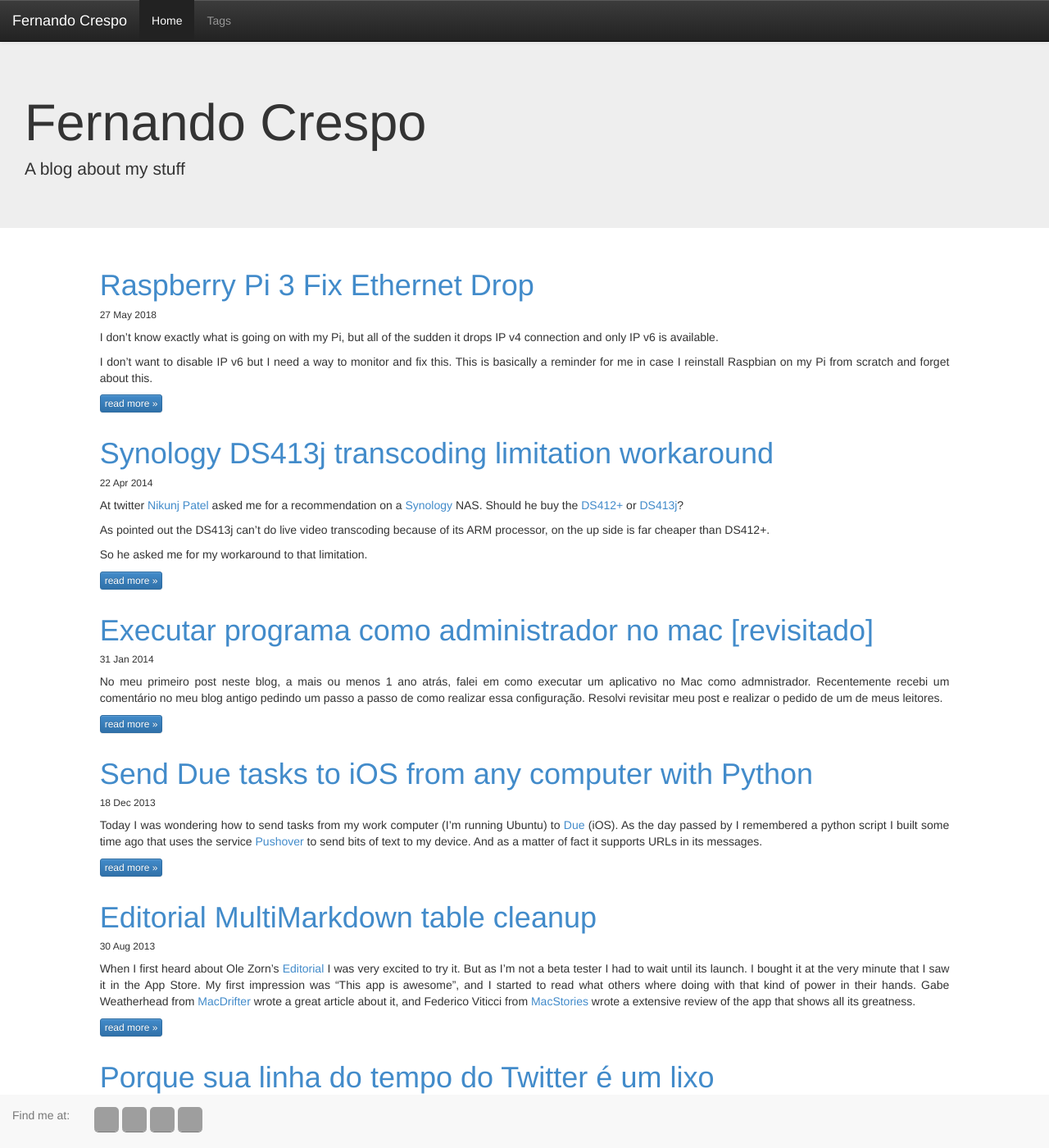
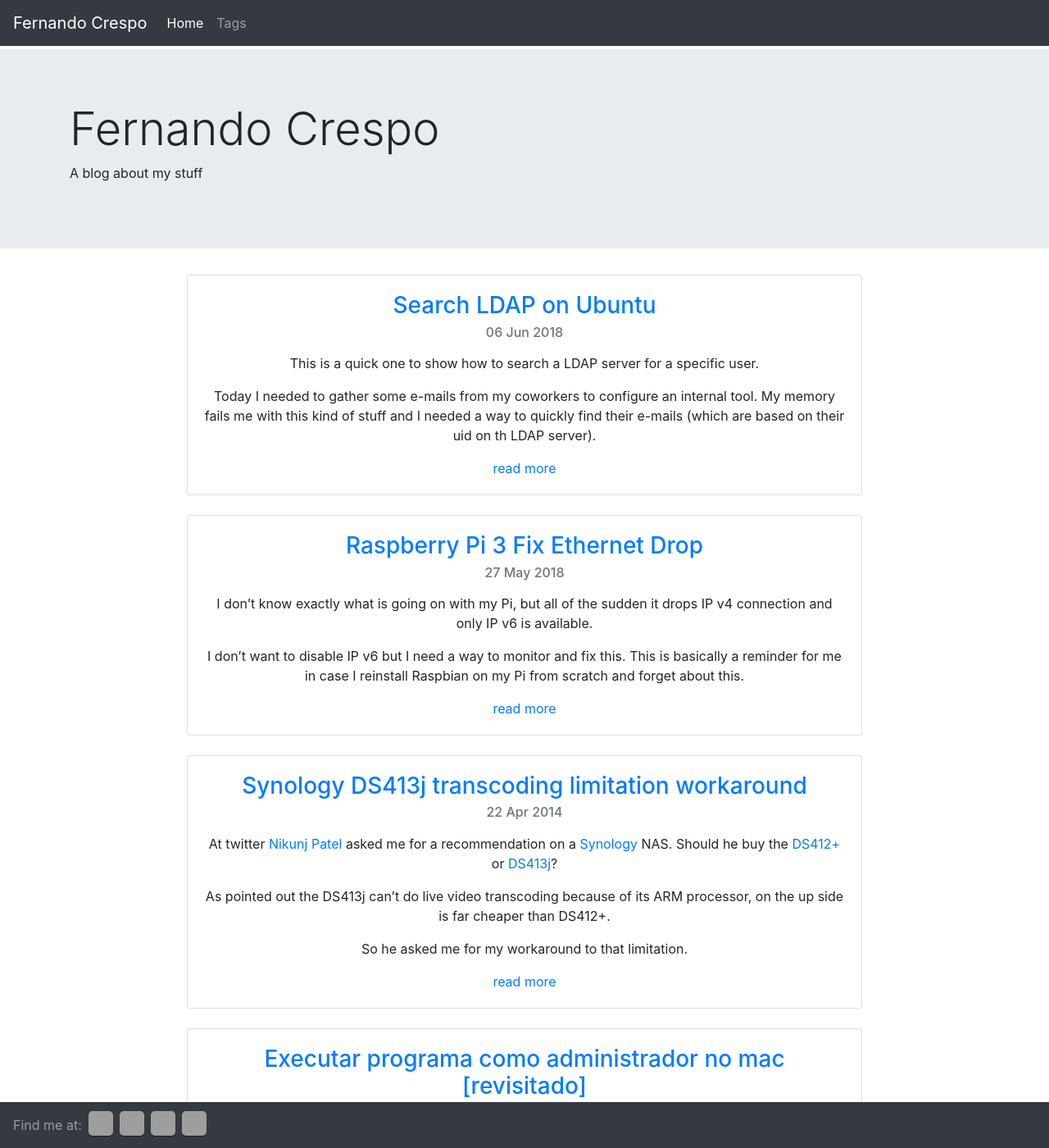
Before and after one commit to fcrespo82/fcrespo82.github.io, a Jekyll site: the page built from index.html, in a window 1280 px wide and 1400 px high. Shown: the whole window at 82% size. Built offline with Jekyll 4.4.1, drawn with Linux system fonts in a browser that asks for light colours; some of the changed text lies outside the part shown; grey boxes are pictures that could not be loaded.

Commit message:
New version based on bootstrap 4 and new post

````diff
--- a/_layouts/default.html
+++ b/_layouts/default.html
@@ -1,10 +1,5 @@
-<!DOCTYPE html>
-<!--[if lt IE 7]>      <html class="no-js lt-ie9 lt-ie8 lt-ie7"> <![endif]-->
-<!--[if IE 7]>         <html class="no-js lt-ie9 lt-ie8"> <![endif]-->
-<!--[if IE 8]>         <html class="no-js lt-ie9"> <![endif]-->
-<!--[if gt IE 8]><!-->
-<html class="no-js">
-<!--<![endif]-->
+<!doctype html>
+<html>
 
 <head>
     <!-- Global site tag (gtag.js) - Google Analytics -->
@@ -13,7 +8,6 @@
         window.dataLayer = window.dataLayer || [];
         function gtag() { dataLayer.push(arguments); }
         gtag('js', new Date());
-
         gtag('config', 'UA-43718744-1');
     </script>
 
@@ -21,69 +15,62 @@
     <meta charset="utf-8">
     <meta http-equiv="X-UA-Compatible" content="IE=edge,chrome=1">
     <title>{{ page.title }}</title>
-    <meta name="description" content="">
-    <meta name="viewport" content="width=device-width">
+    <meta name="viewport" content="width=device-width, initial-scale=1, shrink-to-fit=no">
     <link rel="icon" type="image/png" href="/favicon.png" />
-    <link rel="stylesheet" href="/css/bootstrap.min.css">
+    <!-- <link rel="stylesheet" href="/css/bootstrap.min.css"> -->
+    <link rel="stylesheet" href="https://stackpath.bootstrapcdn.com/bootstrap/4.1.1/css/bootstrap.min.css" integrity="sha384-WskhaSGFgHYWDcbwN70/dfYBj47jz9qbsMId/iRN3ewGhXQFZCSftd1LZCfmhktB"
+        crossorigin="anonymous">
     <link rel="stylesheet" href="/css/syntax.css">
-    <style>
-        body {
-            padding-top: 50px;
-            padding-bottom: 20px;
-        }
-    </style>
-    <link rel="stylesheet" href="/css/bootstrap-theme.min.css">
     <link rel="stylesheet" href="/css/main.css">
     <link rel="stylesheet" href="/css/webicons.css">
-    <script src="/js/vendor/jquery-1.10.1.min.js"></script>
-    <script src="/js/vendor/modernizr-2.6.2-respond-1.1.0.min.js"></script>
+
+    <script src="https://code.jquery.com/jquery-3.3.1.slim.min.js" integrity="sha384-q8i/X+965DzO0rT7abK41JStQIAqVgRVzpbzo5smXKp4YfRvH+8abtTE1Pi6jizo"
+        crossorigin="anonymous"></script>
+
 </head>
 
 <body>
-    <!--[if lt IE 7]>
-        <p class="chromeframe">You are using an <strong>outdated</strong> browser. Please <a href="http://browsehappy.com/">upgrade your browser</a> or <a href="http://www.google.com/chromeframe/?redirect=true">activate Google Chrome Frame</a> to improve your experience.</p>
-        <![endif]-->
-    <div class="navbar navbar-inverse navbar-fixed-top">
-        <div class="container-fluid">
-            <div class="navbar-header">
-                <button type="button" class="navbar-toggle" data-toggle="collapse" data-target=".navbar-collapse">
-                    <span class="icon-bar"></span>
-                    <span class="icon-bar"></span>
-                    <span class="icon-bar"></span>
-                </button>
-                <a class="navbar-brand" href="/">{{ site.author }}</a>
-            </div>
-            <div class="navbar-collapse collapse">
-                <ul class="nav navbar-nav">
-                    <li id="home_menu">
-                        <a href="/">Home</a>
-                    </li>
-                    <li id="tags_menu">
-                        <a href="/tags">Tags</a>
-                    </li>
-                </ul>
-            </div>
-            <!--/.navbar-collapse -->
+    <nav class="navbar navbar-expand-sm navbar-dark bg-dark fixed-top">
+        <button class="navbar-toggler" type="button" data-toggle="collapse" data-target="#navbarSupportedContent" aria-controls="navbarSupportedContent"
+            aria-expanded="false" aria-label="Toggle navigation">
+            <span class="navbar-toggler-icon"></span>
+        </button>
+        <a class="navbar-brand" href="/">{{ site.author }}</a>
+        <div id="navbarSupportedContent" class="collapse navbar-collapse">
+            <ul class="navbar-nav mr-auto">
+                <li class='nav-item' id="home_menu">
+                    <a class="nav-link" href="/">Home</a>
+                </li>
+                <li class='nav-item' id="tags_menu">
+                    <a class="nav-link" href="/tags">Tags</a>
+                </li>
+            </ul>
         </div>
-    </div>
+        <!--/.navbar-collapse -->
+        </div>
+    </nav>
     {{content}}
-    <div class="nav navbar-default navbar-fixed-bottom">
-        <div class="svg container-fluid">
-            <div class="navbar-text">
+    <nav class="navbar navbar-expand navbar-dark bg-dark fixed-bottom">
+        <div class="collapse navbar-collapse">
+            <span class="navbar-text">
                 Find me at:
-            </div>
-            <!-- <ul class="nav navbar-nav"> -->
-                <div class="navbar-text">
-            {% for service in site.services %}
-            <a href="{{ service.url }}" target="_blank" class="webicon {{ service.name }}">{{ service.name }}</a>
-            {% endfor %}
+            </span>
+            <ul class="navbar-nav mr-auto svg">
+                {% for service in site.services %}
+                <li class="nav-item">
+                    <a href="{{ service.url }}" target="_blank" class="nav-link webicon {{ service.name }}">{{ service.name }}</a>
+                </li>
+                {% endfor %}
+            </ul>
         </div>
-            <!-- </ul> -->
-        </div>
-    </div>
+    </nav>
     <!-- /container -->
-    <script src="/js/vendor/bootstrap.min.js"></script>
+    <!-- <script src="/js/vendor/bootstrap.min.js"></script> -->
     <script src="/js/main.js"></script>
+    <script src="https://cdnjs.cloudflare.com/ajax/libs/popper.js/1.14.3/umd/popper.min.js" integrity="sha384-ZMP7rVo3mIykV+2+9J3UJ46jBk0WLaUAdn689aCwoqbBJiSnjAK/l8WvCWPIPm49"
+        crossorigin="anonymous"></script>
+    <script src="https://stackpath.bootstrapcdn.com/bootstrap/4.1.1/js/bootstrap.min.js" integrity="sha384-smHYKdLADwkXOn1EmN1qk/HfnUcbVRZyYmZ4qpPea6sjB/pTJ0euyQp0Mk8ck+5T"
+        crossorigin="anonymous"></script>
 </body>
 
 </html>
--- /dev/null
+++ b/_posts/2018-06-06-LDAP-Search-on-Ubuntu.md
@@ -0,0 +1,51 @@
+---
+layout: post
+title:  "Search LDAP on Ubuntu"
+tags: ldap english
+---
+
+This is a quick one to show how to search a LDAP server for a specific user.
+
+Today I needed to gather some e-mails from my coworkers to configure an internal tool. My memory fails me with this kind of stuff and I needed a way to quickly find their e-mails (which are based on their uid on th LDAP server).
+
+<!--more-->
+
+Linux has a package named **ldap-utils** in which it has some useful tools to work with LDAP. The one I was interested was **ldapsearch**.
+
+One quick look into its linux man page and I got this info from it (I removed the parts that are not interesting for this post):
+
+
+`ldapsearch [-h ldaphost] [-x] filter [attrs...]`
+
+- **[-h ldaphost]**: The LDAP server to look at;
+- **-x**: Use simple authentication instead of SASL;
+- **filter**: What to look for;
+- **[attrs...]**: Which attributes you want to return.
+
+```sh
+ldapsearch -h server -x fullname="Fernando*Crespo" uid
+```
+
+The output of that command is very straight forward.
+
+    # extended LDIF
+    #
+    # LDAPv3
+    # base <> (default) with scope subtree
+    # filter: fullname=Fernando*Crespo
+    # requesting: uid
+    #
+
+    # fernando, AREA, ORGANIZATION
+    dn: cn=fernando,ou=AREA,o=ORGANIZATION
+    uid: fernando
+
+    # search result
+    search: 2
+    result: 0 Success
+
+    # numResponses: 2
+    # numEntries: 1
+
+
+As I said in my last post, this blog will serve as my personal wiki for me to remember things as my memory is not that good. Hope I can bring some of my daily knowledge to some of you.
--- a/css/main.css
+++ b/css/main.css
@@ -1,6 +1,11 @@
 /* ==========================================================================
    Author's custom styles
    ========================================================================== */
+
+body {
+    padding-top: 60px;
+    padding-bottom: 60px;
+}
 
 .text-justify {
     text-align: justify;
@@ -9,10 +14,6 @@
 /* ==========================================================================
    Posts
    ========================================================================== */
-
-.post {
-    text-align: justify;
-}
 
 .post del {
     opacity: 0.5;
@@ -27,3 +28,7 @@ img {
 section {
     padding-bottom: 70px;
 }
+
+.webicon {
+    margin-left: 8px !important;
+}
--- a/index.html
+++ b/index.html
@@ -3,24 +3,32 @@ layout: default
 title: Fernando's Blog
 ---
 <script type="text/javascript">
-    $(document).ready(function(){
+    $(document).ready(function () {
         $('.navbar-nav > li').removeClass('active');
         $('#home_menu').addClass('active');
     })
 </script>
-<div class="jumbotron">
-    <div class="container-fluid">
-        <h1>{{ site.title }}</h1>
+<div class="jumbotron jumbotron-fluid">
+    <div class="container">
+        <h1 class="display-4">{{ site.title }}</h1>
         <p>{{ site.description }}</p>
     </div>
 </div>
-<div>
-    {% for post in site.posts %}
-    <div class="col-sm-12 col-md-10 col-md-offset-1">
-        <h1><a href="{{ post.url }}">{{ post.title }}</a></h1>
-        <h6>{{ post.date | date_to_string }}</h6>
-        <div class="text-justify">{{ post.excerpt }}</div>
-        <p><a class="btn btn-primary btn-xs" href="{{ post.url }}">read more &raquo;</a></p>
+<div class="container-fluid">
+    <div class="row">
+        {% for post in site.posts %}
+        <div class="col-sm-8 offset-sm-2 mb-4 d-flex align-items-stretch">
+            <div class="card text-center">
+                <div class="card-body">
+                    <h3 class="card-title">
+                        <a href="{{ post.url }}">{{ post.title }}</a>
+                    </h3>
+                    <h6 class="card-subtitle mb-2 text-muted">{{ post.date | date_to_string }}</h6>
+                    <p class="card-text">{{ post.excerpt }}</p>
+                    <a class="card-link" href="{{ post.url }}">read more</a>
+                </div>
+            </div>
+        </div>
+        {% endfor %}
     </div>
-    {% endfor %}
 </div>
````
Also changed, not shown: _layouts/post.html (+6 -9 lines), tags/index.html (indentation only).
